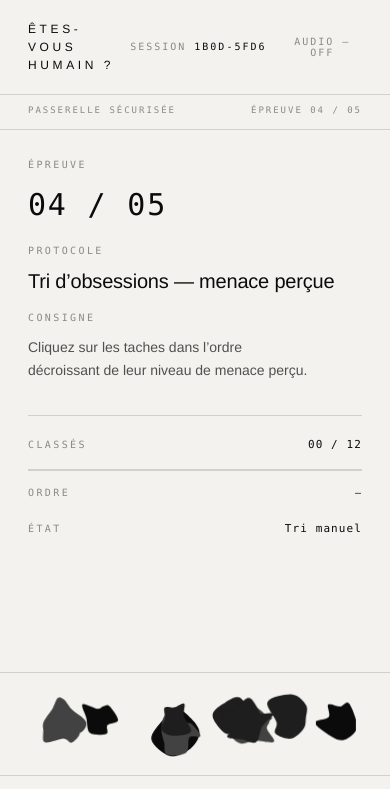
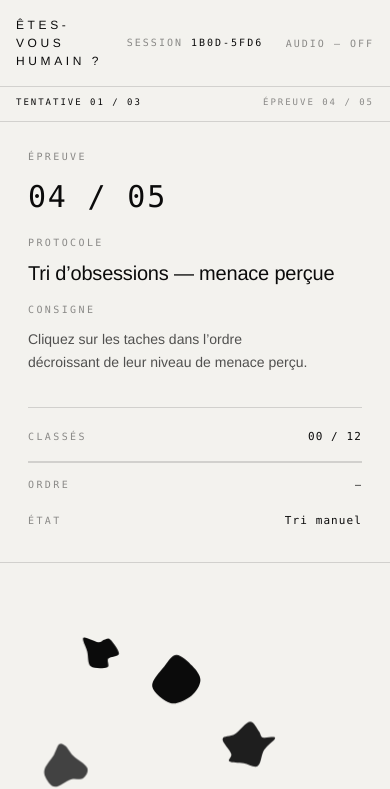
Before and after one commit to ItokianaRAKT/ARE-YOU-HUMAN, a React (Vite) app: page / in a window 390 px wide. Shown: the top 789 px of the page. Built offline with nearby package versions, Linux system fonts and the light colour scheme.

Commit message:
feat: polish rejection dimming, responsive layout and reduced motion

```diff
--- a/src/App.css
+++ b/src/App.css
@@ -103,6 +103,13 @@
   flex: 1;
   display: flex;
   animation: rise-in 0.6s var(--ease-organic) both;
+  transition: opacity 0.5s var(--ease-clinical);
+}
+
+.app__challenge[data-rejected] {
+  opacity: 0.35;
+  pointer-events: none;
+  user-select: none;
 }
 
 .app__challenge > .challenge {
@@ -385,12 +392,67 @@
     margin-top: var(--space-2);
   }
 
-  .app__statusbar span:nth-child(2) {
+  .challenge__stage {
+    min-height: 52vh;
+  }
+
+  .app__statusbar span:first-child,
+  .app__footer span:nth-child(2) {
     display: none;
+  }
+
+  .app__header {
+    padding: 16px var(--space-2);
+  }
+
+  .app__statusbar,
+  .app__footer {
+    padding-left: var(--space-2);
+    padding-right: var(--space-2);
   }
 
   .verdict {
     grid-template-columns: 1fr;
     gap: var(--space-2);
+    padding: var(--space-3) var(--space-2);
+  }
+
+  .granted {
+    padding: var(--space-3) var(--space-2);
+  }
+
+  .alignment {
+    gap: var(--space-3);
+    padding: var(--space-3) var(--space-2);
+  }
+
+  .symmetry {
+    grid-template-columns: 1fr;
+  }
+
+  .symmetry__panel--ref {
+    border-right: 0;
+    border-bottom: 1px solid var(--ink);
+  }
+
+  .symmetry__figure {
+    justify-content: center;
+  }
+
+  .symmetry__figure svg {
+    max-height: 30vh;
   }
 }
+
+/* ------------------------------------------------------------------
+   Reduced motion
+   ------------------------------------------------------------------ */
+@media (prefers-reduced-motion: reduce) {
+  *,
+  *::before,
+  *::after {
+    animation-duration: 0.01ms !important;
+    animation-iteration-count: 1 !important;
+    transition-duration: 0.01ms !important;
+  }
+}
```
